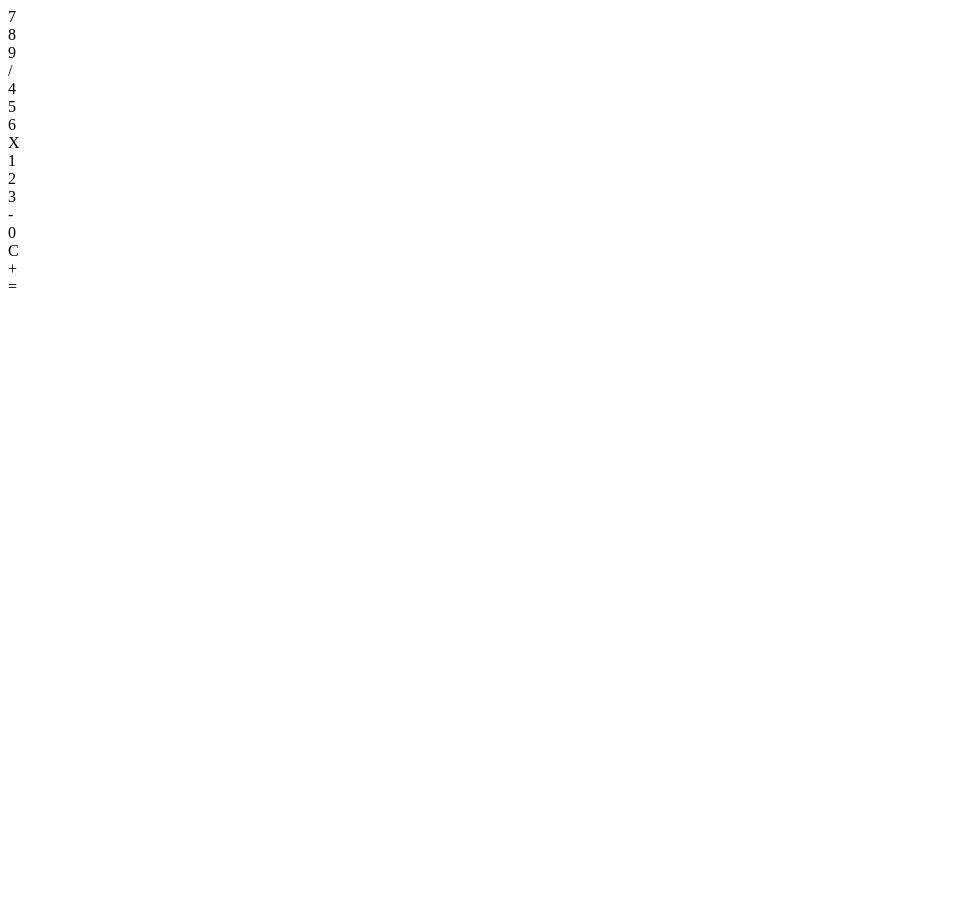
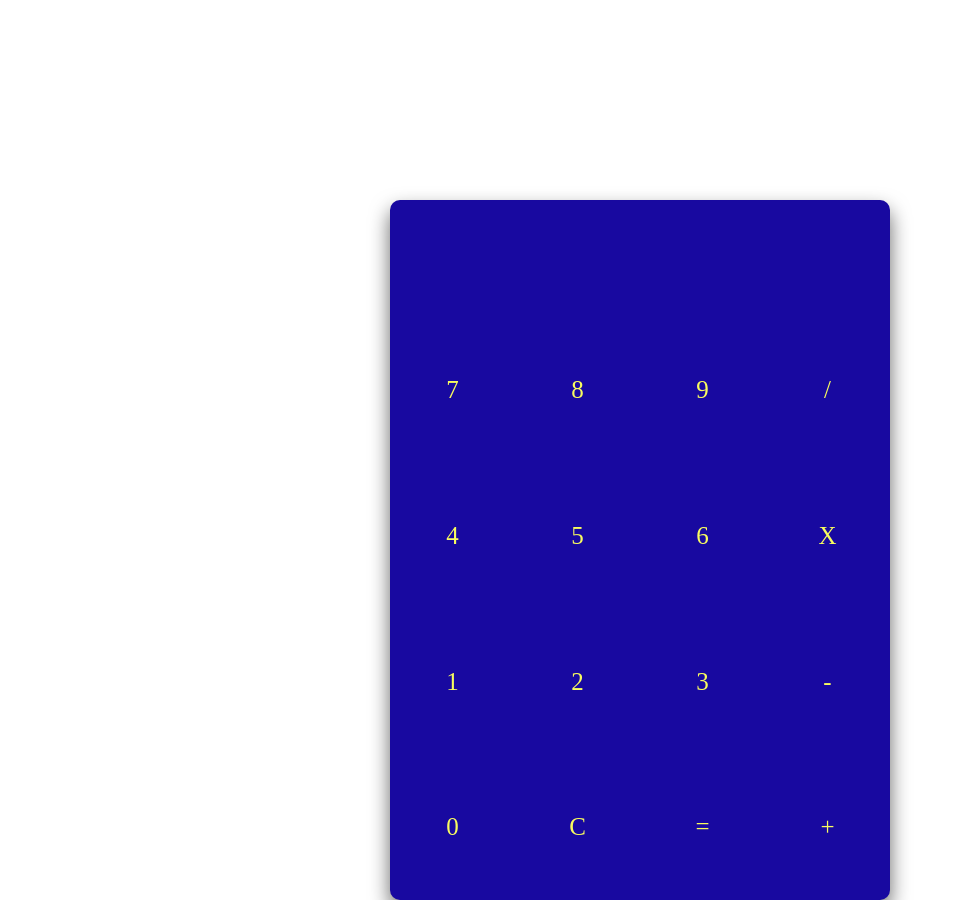
Before and after one commit to afei80304/ZL_javascript, a plain HTML site: page index.html in a window 1280 px wide. Shown: the whole page, without its empty margins (0-959 px from the left). Before the commit the page ends 800 px from the top, so only its background shows below. Drawn offline with Linux system fonts and the light colour scheme.

Commit message:
抓取按鈕和結果元素

```diff
--- /dev/null
+++ b/app.js
@@ -0,0 +1,6 @@
+//取得結果元素
+var result = document.getElementById("result");
+//取得按鈕:0-9 +-*/
+var btns = document.getElementsByClassName("btn");
+
+console.log(btns);
--- a/index.html
+++ b/index.html
@@ -4,26 +4,30 @@
     <meta charset="UTF-8">
     <meta name="viewport" content="width", initial-scale=1.0">
     <meta http-equiv="X-UA-Compatible" content="ie=edge">
+    <link rel="stylesheet" href="./style.css">
     <title>計算機</title>
 </head>
 <body>
+
     <div id="box">
-        <div>7</div>
-        <div>8</div>
-        <div>9</div>
-        <div>/</div>
-        <div>4</div>
-        <div>5</div>
-        <div>6</div>
-        <div>X</div>
-        <div>1</div>
-        <div>2</div>
-        <div>3</div>
-        <div>-</div>
-        <div>0</div>
+        <div id="result"></div>
+        <div class="btn">7</div>
+        <div class="btn">8</div>
+        <div class="btn">9</div>
+        <div class="btn">/</div>
+        <div class="btn">4</div>
+        <div class="btn">5</div>
+        <div class="btn">6</div>
+        <div class="btn">X</div>
+        <div class="btn">1</div>
+        <div class="btn">2</div>
+        <div class="btn">3</div>
+        <div class="btn">-</div>
+        <div class="btn">0</div>
         <div>C</div>
-        <div>+</div>
         <div>=</div>
+        <div class="btn">+</div>
     </div>
+    <script src="./app.js"></script>
 </body>
 </html>
--- /dev/null
+++ b/style.css
@@ -0,0 +1,31 @@
+*{
+    margin: 0;
+    padding: 0;
+    box-sizing: border-box;
+    font-family: 微軟正黑體;
+}
+
+#box{
+    background-color: #1809a0;
+    width: 500px;
+    height: 700px;
+    margin:200px auto 0;
+    color:#f8fc5f;
+    display: grid;
+
+    grid-template-columns: repeat(4,1fr);
+    align-items: center;
+    justify-items: center;
+
+    border-radius: 10px;
+    box-shadow:0 10px 20px rgba(0, 0, 0, 0.6);
+}
+#box div{
+    font-size: 25px;
+    cursor: pointer;
+    padding:30px;
+}
+#result{
+    grid-column: 1 / 5;
+    padding: 50px;
+}
```
